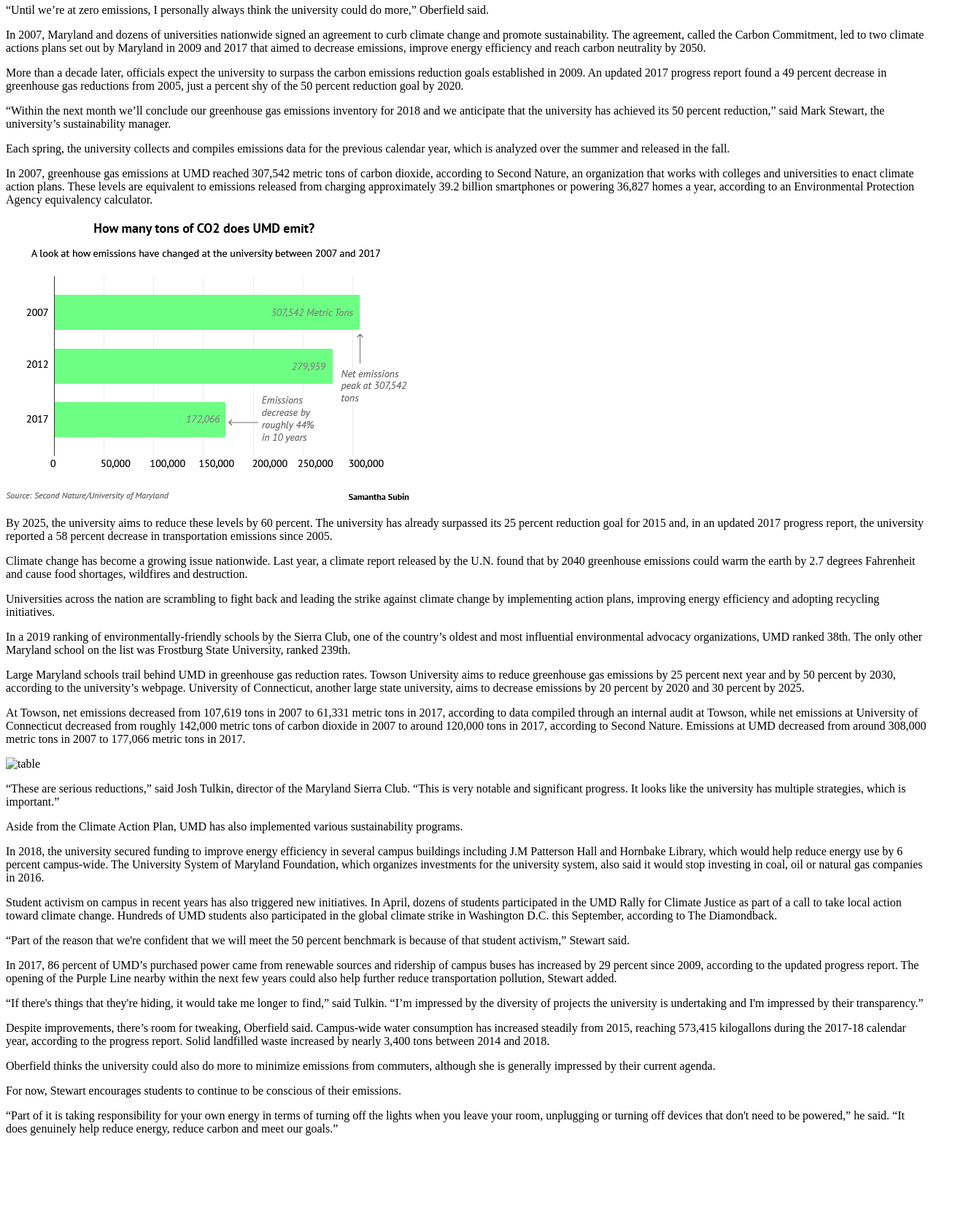
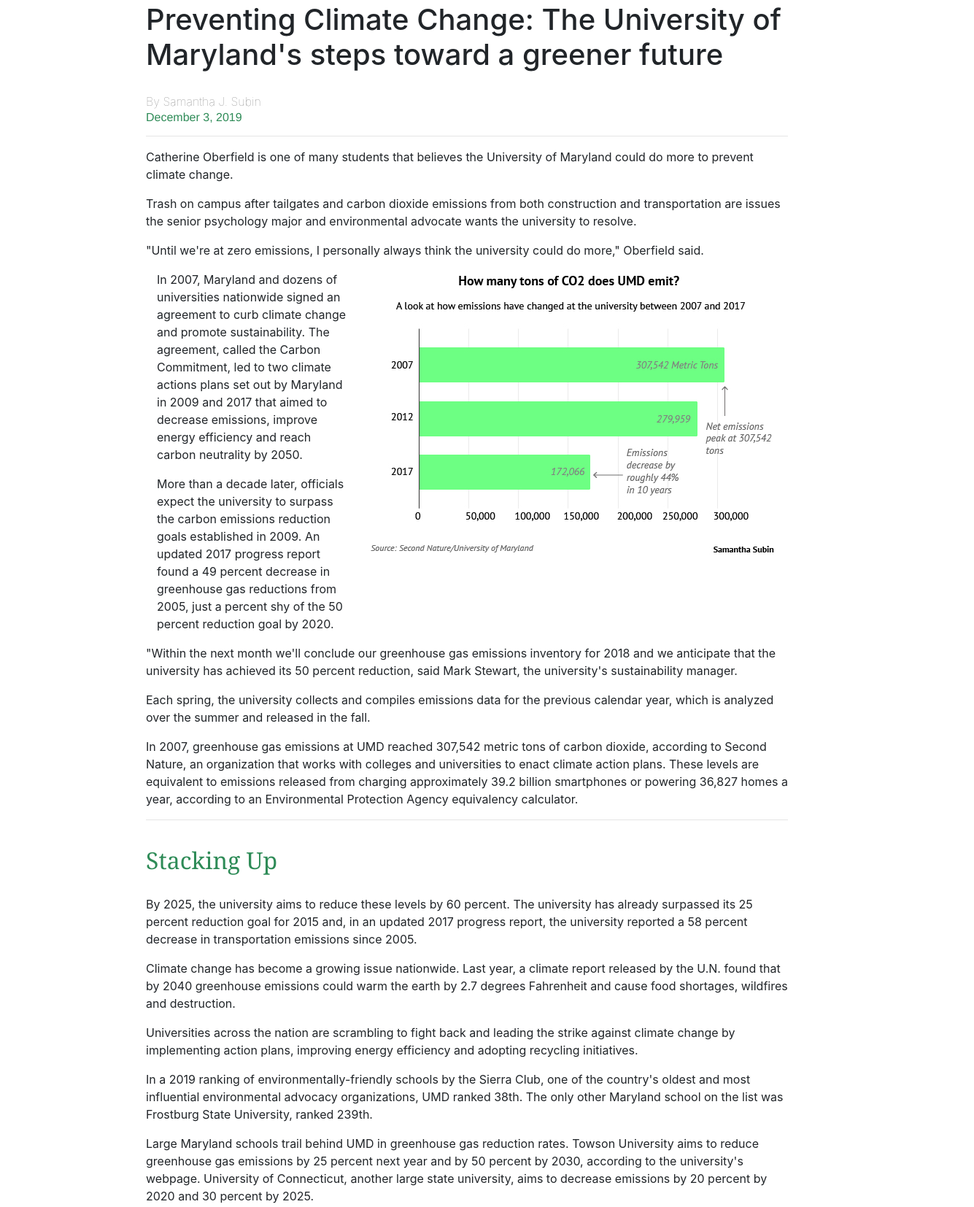
Before and after one commit to sjsubin/j352-final, a plain HTML site: page index.html in a window 1280 px wide. Shown: the part 97-1751 px from the top of the page at 73% size, 1335 px wide, since content can reach past the window. Before the commit the page ends 1669 px from the top, so only its background shows below. Drawn offline with nearby package versions, Linux system fonts and the light colour scheme.

Commit message:
Edit with some CSS

```diff
--- a/index.html
+++ b/index.html
@@ -1,40 +1,62 @@
 <!DOCTYPE html>
 <html>
-
 <head>
-
+    <title>Sustainability</title>
+    <h1>Preventing Climate Change: The University of Maryland's steps toward a greener future</h1>
+    <div id="byline"> By Samantha J. Subin
+    </div>
+    <h6>December 3, 2019</h6>
+    <link rel="stylesheet" href="styles.css" type="text/css">
+    <link href="https://fonts.googleapis.com/css?family=Noto+Serif|Open+Sans&display=swap" rel="stylesheet">
+    <link rel="stylesheet" href="https://stackpath.bootstrapcdn.com/bootstrap/4.3.1/css/bootstrap.min.css" integrity="sha384-ggOyR0iXCbMQv3Xipma34MD+dH/1fQ784/j6cY/iJTQUOhcWr7x9JvoRxT2MZw1T" crossorigin="anonymous">
 </head>
-
 <body>
+<hr>
 <p>Catherine Oberfield is one of many students that believes the University of Maryland could do more to prevent climate change.</p>
 <p>Trash on campus after tailgates and carbon dioxide emissions from both construction and transportation are issues the senior psychology major and environmental advocate wants the university to resolve.</p>
-<p>“Until we’re at zero emissions, I personally always think the university could do more,” Oberfield said.</p>
-<p>In 2007, Maryland and dozens of universities nationwide signed an agreement to curb climate change and promote sustainability. The agreement, called the Carbon Commitment, led to two climate actions plans set out by Maryland in 2009 and 2017 that aimed to decrease emissions, improve energy efficiency and reach carbon neutrality by 2050.</p>
-<p>More than a decade later, officials expect the university to surpass the carbon emissions reduction goals established in 2009. An updated 2017 progress report found a 49 percent decrease in greenhouse gas reductions from 2005, just a percent shy of the 50 percent reduction goal by 2020.</p>
-<p>“Within the next month we’ll conclude our greenhouse gas emissions inventory for 2018 and we anticipate that the university has achieved its 50 percent reduction,” said Mark Stewart, the university’s sustainability manager.<p>
+<p>"Until we're at zero emissions, I personally always think the university could do more," Oberfield said.</p>
+<div class="container">
+    <div class="row">
+        <div class="col-sm-4">
+          <p>In 2007, Maryland and dozens of universities nationwide signed an agreement to curb climate change and promote sustainability. The agreement, called the Carbon Commitment, led to two climate actions plans set out by Maryland in 2009 and 2017 that aimed to decrease emissions, improve energy efficiency and reach carbon neutrality by 2050.</p>
+          <p>More than a decade later, officials expect the university to surpass the carbon emissions reduction goals established in 2009. An updated 2017 progress report found a 49 percent decrease in greenhouse gas reductions from 2005, just a percent shy of the 50 percent reduction goal by 2020.</p>
+        </div>
+        <div class="col-sm-8">
+          <img src="Number vs. School.jpg" alt="chart">
+        </div>
+    </div>
+</div>
+<p>"Within the next month we'll conclude our greenhouse gas emissions inventory for 2018 and we anticipate that the university has achieved its 50 percent reduction, said Mark Stewart, the university's sustainability manager.<p>
 <p>Each spring, the university collects and compiles emissions data for the previous calendar year, which is analyzed over the summer and released in the fall.</p>
 <p>In 2007, greenhouse gas emissions at UMD reached 307,542 metric tons of carbon dioxide, according to Second Nature, an organization that works with colleges and universities to enact climate action plans. These levels are equivalent to emissions released from charging approximately 39.2 billion smartphones or powering 36,827 homes a year, according to an Environmental Protection Agency equivalency calculator.</p>
-<img src="Number vs. School.jpg" alt="chart">
+<hr>
+<h2>Stacking Up</h2>
 <p>By 2025, the university aims to reduce these levels by 60 percent. The university has already surpassed its 25 percent reduction goal for 2015 and, in an updated 2017 progress report, the university reported a 58 percent decrease in transportation emissions since 2005.</p>
 <p>Climate change has become a growing issue nationwide. Last year, a climate report released by the U.N. found that by 2040 greenhouse emissions could warm the earth by 2.7 degrees Fahrenheit and cause food shortages, wildfires and destruction.</p>
 <p>Universities across the nation are scrambling to fight back and leading the strike against climate change by implementing action plans, improving energy efficiency and adopting recycling initiatives.</p>
-<p>In a 2019 ranking of environmentally-friendly schools by the Sierra Club, one of the country’s oldest and most influential environmental advocacy organizations, UMD ranked 38th. The only other Maryland school on the list was Frostburg State University, ranked 239th.</p>
-<p>Large Maryland schools trail behind UMD in greenhouse gas reduction rates. Towson University aims to reduce greenhouse gas emissions by 25 percent next year and by 50 percent by 2030, according to the university’s webpage. University of Connecticut, another large state university, aims to decrease emissions by 20 percent by 2020 and 30 percent by 2025.</p>
+<p>In a 2019 ranking of environmentally-friendly schools by the Sierra Club, one of the country's oldest and most influential environmental advocacy organizations, UMD ranked 38th. The only other Maryland school on the list was Frostburg State University, ranked 239th.</p>
+<p>Large Maryland schools trail behind UMD in greenhouse gas reduction rates. Towson University aims to reduce greenhouse gas emissions by 25 percent next year and by 50 percent by 2030, according to the university's webpage. University of Connecticut, another large state university, aims to decrease emissions by 20 percent by 2020 and 30 percent by 2025.</p>
 <p>At Towson, net emissions decreased from 107,619 tons in 2007 to 61,331 metric tons in 2017, according to data compiled through an internal audit at Towson, while net emissions at University of Connecticut decreased from roughly 142,000 metric tons of carbon dioxide in 2007 to around 120,000 tons in 2017, according to Second Nature. Emissions at UMD decreased from around 308,000 metric tons in 2007 to 177,066 metric tons in 2017.</p>
-<img source="University of Maryland, Towson University and University of Connecticut.jpg" alt="table">
-<p>“These are serious reductions,” said Josh Tulkin, director of the Maryland Sierra Club. “This is very notable and significant progress. It looks like the university has multiple strategies, which is important.”</p>
+<img src="University of Maryland, Towson University and University of Connecticut.jpg" alt="table">
+<p>"These are serious reductions," said Josh Tulkin, director of the Maryland Sierra Club. "This is very notable and significant progress. It looks like the university has multiple strategies, which is important.</p>
 <p>Aside from the Climate Action Plan, UMD has also implemented various sustainability programs.</p>
+<hr>
+<h2> Making Changes</h2>
 <p>In 2018, the university secured funding to improve energy efficiency in several campus buildings including J.M Patterson Hall and Hornbake Library, which would help reduce energy use by 6 percent campus-wide. The University System of Maryland Foundation, which organizes investments for the university system, also said it would stop investing in coal, oil or natural gas companies in 2016.</p>
 <p>Student activism on campus in recent years has also triggered new initiatives. In April, dozens of students participated in the UMD Rally for Climate Justice as part of a call to take local action toward climate change. Hundreds of UMD students also participated in the global climate strike in Washington D.C. this September, according to The Diamondback.</p>
-<p>“Part of the reason that we're confident that we will meet the 50 percent benchmark is because of that student activism,” Stewart said.</p>
-<p>In 2017, 86 percent of UMD’s purchased power came from renewable sources and ridership of campus buses has increased by 29 percent since 2009, according to the updated progress report. The opening of the Purple Line nearby within the next few years could also help further reduce transportation pollution, Stewart added.</p>
-<img="University of Maryland, Towson University and University of Connecticut-2.jpg" alt="chart">
-<p>“If there's things that they're hiding, it would take me longer to find,” said Tulkin. “I’m impressed by the diversity of projects the university is undertaking and I'm impressed by their transparency.”</p>
-<p>Despite improvements, there’s room for tweaking, Oberfield said. Campus-wide water consumption has increased steadily from 2015, reaching 573,415 kilogallons during the 2017-18 calendar year, according to the progress report. Solid landfilled waste increased by nearly 3,400 tons between 2014 and 2018.</p>
+<p>"Part of the reason that we're confident that we will meet the 50 percent benchmark is because of that student activism," Stewart said.</p>
+<p>In 2017, 86 percent of UMD's purchased power came from renewable sources and ridership of campus buses has increased by 29 percent since 2009, according to the updated progress report. The opening of the Purple Line nearby within the next few years could also help further reduce transportation pollution, Stewart added.</p>
+<p>"If there's things that they're hiding, it would take me longer to find," said Tulkin. "I'm impressed by the diversity of projects the university is undertaking and I'm impressed by their transparency.</p>
+<img class="comparison" src="University of Maryland, Towson University and University of Connecticut-2.jpg" alt="chart">
+<p>Despite improvements, there's room for tweaking, Oberfield said. Campus-wide water consumption has increased steadily from 2015, reaching 573,415 kilogallons during the 2017-18 calendar year, according to the progress report. Solid landfilled waste increased by nearly 3,400 tons between 2014 and 2018.</p>
 <p>Oberfield thinks the university could also do more to minimize emissions from commuters, although she is generally impressed by their current agenda.</p>
 <p>For now, Stewart encourages students to continue to be conscious of their emissions.</p>
-<p>“Part of it is taking responsibility for your own energy in terms of turning off the lights when you leave your room, unplugging or turning off devices that don't need to be powered,” he said. “It does genuinely help reduce energy, reduce carbon and meet our goals.”</p>
+<p class="finish">"Part of it is taking responsibility for your own energy in terms of turning off the lights when you leave your room, unplugging or turning off devices that don't need to be powered, he said. "It does genuinely help reduce energy, reduce carbon and meet our goals."</p>
+<hr>
 
 </body>
+<script src="https://code.jquery.com/jquery-3.3.1.slim.min.js" integrity="sha384-q8i/X+965DzO0rT7abK41JStQIAqVgRVzpbzo5smXKp4YfRvH+8abtTE1Pi6jizo" crossorigin="anonymous"></script>
+<script src="https://cdnjs.cloudflare.com/ajax/libs/popper.js/1.14.7/umd/popper.min.js" integrity="sha384-UO2eT0CpHqdSJQ6hJty5KVphtPhzWj9WO1clHTMGa3JDZwrnQq4sF86dIHNDz0W1" crossorigin="anonymous"></script>
+<script src="https://stackpath.bootstrapcdn.com/bootstrap/4.3.1/js/bootstrap.min.js" integrity="sha384-JjSmVgyd0p3pXB1rRibZUAYoIIy6OrQ6VrjIEaFf/nJGzIxFDsf4x0xIM+B07jRM" crossorigin="anonymous"></script>
 
 </html>
--- /dev/null
+++ b/styles.css
@@ -0,0 +1,46 @@
+html{
+  margin-top: 100px;
+  margin-left: 200px;
+  margin-right: 200px;
+}
+
+body {
+  font-family: 'Helvetica','Arial', sans-serif;
+  font-size: 16px;
+  line-height:1.5;
+}
+
+h1{
+  padding-bottom: 20px;
+
+}
+
+h2{
+  font-family: 'Noto Serif', serif;
+  font-size: 18px;
+  font-weight: bold;
+  padding-top: 20px;
+  padding-bottom: 20px;
+  color: #2E8B57;
+}
+
+img.comparison{
+  padding-bottom: 50px;
+}
+
+h6 {
+  font-size: 14px;
+  font-family: 'Helvetica','Arial', sans-serif;
+  color: #2E8B57;
+  font-size: 10px;
+  font-weight: bold;
+}
+
+p.finish{margin-bottom: 40px;}
+
+#byline{
+font-size: 16px;
+font-style: font-family: 'Noto Serif', serif;
+color:grey;
+font-weight: 100;
+}
```
